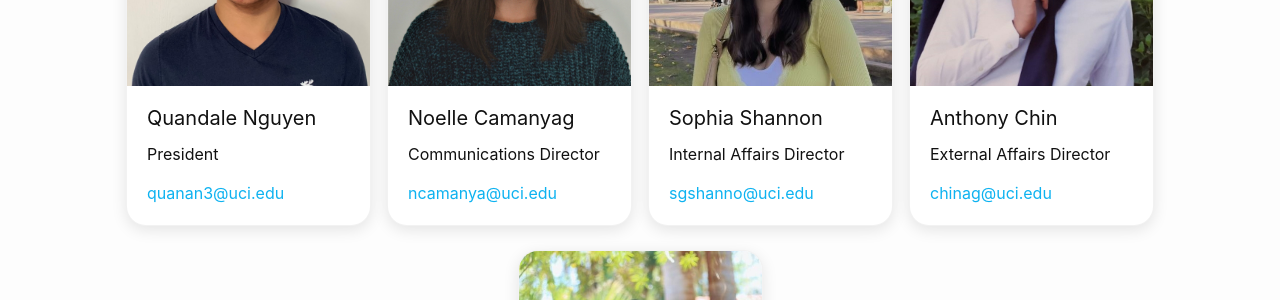
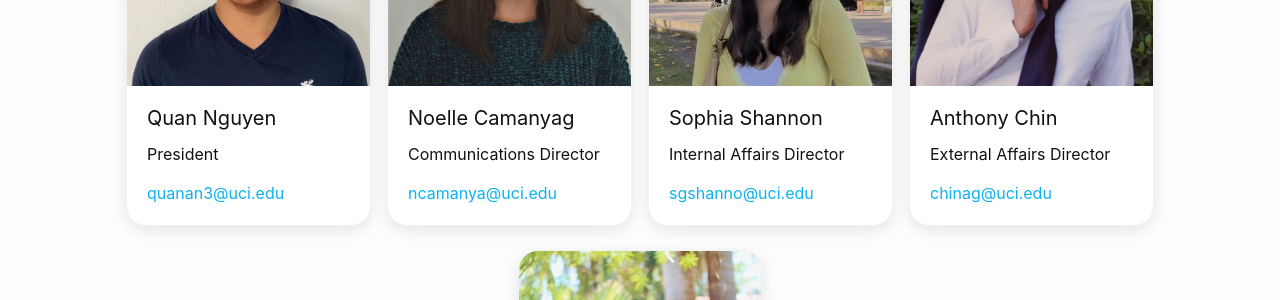
Before and after one commit to ASME-at-UCI/website, a Jekyll site: the page built from people/Officers 2022.html, in a window 1280 px wide and 900 px high, scrolled down 475 px. Shown: the part 154-454 px from the top of the window. Built offline with Jekyll 4.4.1, drawn with Linux system fonts in a browser that asks for light colours; nearby versions of some CDN libraries; comment, search, counter and statistics services are not loaded.

Commit message:
Update Officers 2022.html

```diff
--- a/people/Officers 2022.html
+++ b/people/Officers 2022.html
@@ -15,7 +15,7 @@ permalink: /people/officers_2022/
       <div data-aos="fade-up" data-aos-duration="750" class="card c-contact-card aos-init aos-animate">
         <img class="card-img-top" src="/images/roster/2022/quan.jpg" alt="Quan Nguyen">
         <div class="card-body">
-          <h4 class="card-title">Quandale Nguyen</h4>
+          <h4 class="card-title">Quan Nguyen</h4>
           <p class="card-text">President</p>
           <a href="mailto:quanan3@uci.edu">quanan3@uci.edu</a>
         </div>
```
